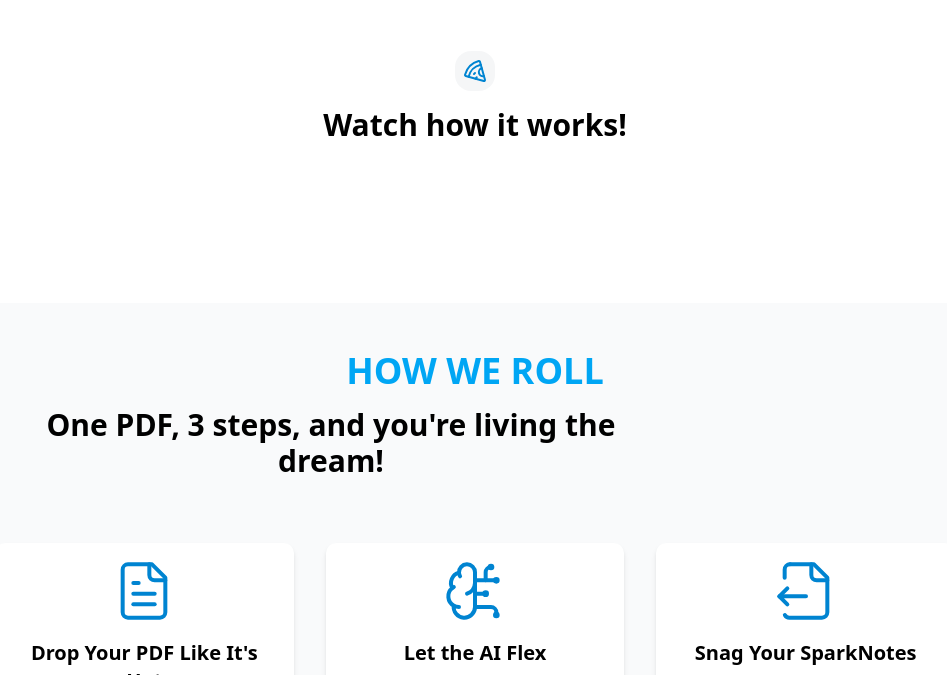
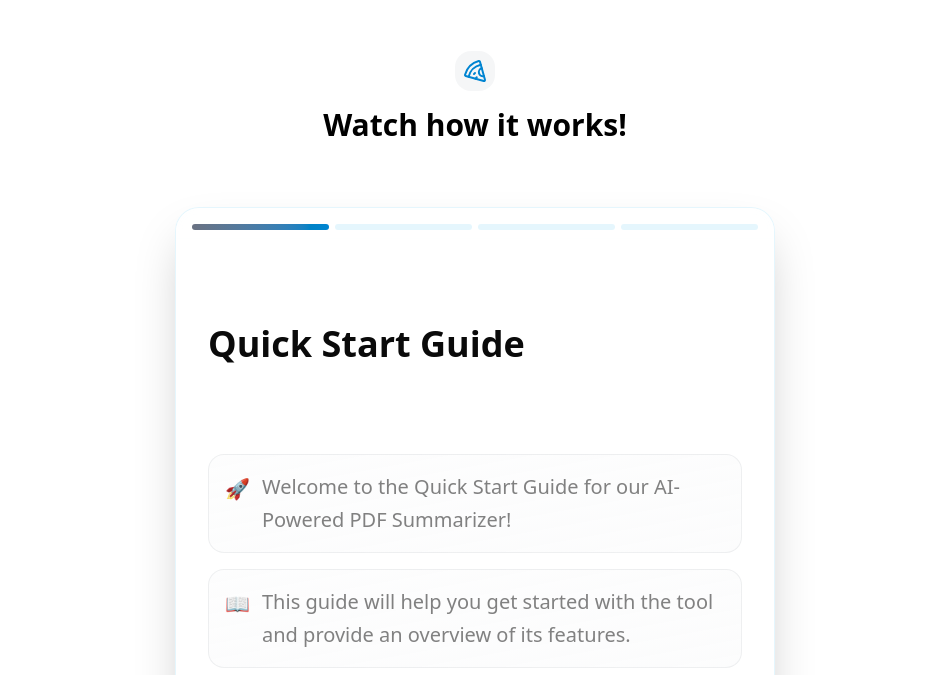
Before and after one commit to vvduth/ai-summary, a Next.js app: page / in a window 1280 px wide. Shown: the part 585-1260 px from the top of the page, without its empty margins (165-1112 px from the left). Built offline with nearby package versions, Linux system fonts and the light colour scheme; no server answers.

Commit message:
feat: enhance UI with motion effects and improve summary viewer interactions

```diff
--- a/app/constants.ts
+++ b/app/constants.ts
@@ -1,4 +1,5 @@
 import { PricingPlan } from "@/components/home/pricing-section";
+import { scale } from "motion/react";
 
 export const plans: PricingPlan[] = [
   {
@@ -65,3 +66,28 @@ export const containerVariannts = {
     }
   }
 }
+
+export const itemVariants = {
+  hidden: {
+    opacity: 0,
+    y: 50,
+  },
+  visible: {
+    opacity: 1,
+    y: 0,
+    transition: {
+      duration: 0.5,
+      ease: "easeInOut",
+    },
+  }
+}
+
+export const buttonVariants = {
+ scale: 1.05,
+ transition: {
+  type: "spring",
+  stiffness: 300,
+  damping: 20,
+  mass: 0.5,
+ }
+}
--- a/components/home/demo-section.tsx
+++ b/components/home/demo-section.tsx
@@ -1,29 +1,71 @@
-import { Pizza } from 'lucide-react'
-import React from 'react'
+import { Pizza } from "lucide-react";
+import React from "react";
+import { MotionDiv, MotionH3 } from "../common/motion-wrapper";
+import SummaryViewer from "../summaries/SummaryViewer";
+
+const DEMO_SUMMARY: { role: string; content: string } = {
+  role: "assistant",
+  content: `# Quick Start Guide\n
+. 🚀 Welcome to the Quick Start Guide for our AI-Powered PDF Summarizer!\n
+. 📖 This guide will help you get started with the tool and provide an overview of its features.\n
+
+# Installation
+. 💾 To install the AI-Powered PDF Summarizer, follow these steps:
+. ⬇️ Download the installer from our website.
+. 🖱️ Run the installer and follow the on-screen instructions.
+. 🚀 Launch the application after installation is complete.
+
+# Features
+. 📤 Upload PDF files for instant summarization.
+. 📝 View and copy concise summaries.
+. 💾 Save summaries to your dashboard for later reference.
+
+# Get Started
+. 📂 Click the upload button to select your PDF.
+. ⏳ Wait for the AI to process and summarize your document.
+. ✅ Review your summary and save it if you wish.`,
+};
 
 const DemoSection = () => {
   return (
-    <section className='relative'>
-      <div className='py-12 lg:py-24 max-w-5xl mx-auto
-      px-4 sm:px-6 lg:px-8 lg:pt-12'>
-        <div className='flex flex-col items-center text-center'>
-            <div className='inline-flex  items-center justify-center
+    <section className="relative">
+      <div
+        className="py-12 lg:py-24 max-w-5xl mx-auto
+      px-4 sm:px-6 lg:px-8 lg:pt-12"
+      >
+        <div className="flex flex-col items-center text-center space-y-4">
+          <div
+            className="inline-flex  items-center justify-center
             p-2 rounded-2xl bg-gray-100/80 backdrop-blur-xs
-            border-gray-500/20 mb-4'>
-            <Pizza className='h-6 w-6 text-sky-600 '/>
-            </div>
-            <div className='text-center mb-16'>
-            <h3 className='font-bold text-3xl max-w-2xl mx-auto px-4 sm:px-6'>
-                Watch how it works!
-            </h3>
-            </div>
-            <div className='flex justify-center items-center px-2 sm:px-4 lg:px-6'>
+            border-gray-500/20 mb-4"
+          >
+            <Pizza className="h-6 w-6 text-sky-600 " />
+          </div>
+          <div className="text-center mb-16">
+            <MotionH3
+              initial={{ opacity: 0, y: 20 }}
+              whileInView={{ opacity: 1, y: 0 }}
+              transition={{ duration: 0.5, delay: 0.2 }}
+              className="font-bold text-3xl max-w-2xl mx-auto px-4 sm:px-6"
+            >
+              Watch how it works!
+            </MotionH3>
+          </div>
+
+        </div>
+        <div className="flex justify-center items-center px-2 sm:px-4 lg:px-6">
             {/* sammry viewer */}
-            </div>
-        </div>
+            <MotionDiv
+              initial={{ opacity: 0 }}
+              whileInView={{ opacity: 1 }}
+              transition={{ duration: 0.5, delay: 0.4 }}
+            >
+              <SummaryViewer summary={DEMO_SUMMARY} />
+            </MotionDiv>
+          </div>
       </div>
     </section>
-  )
-}
+  );
+};
 
-export default DemoSection
+export default DemoSection;
--- a/components/home/hero-section.tsx
+++ b/components/home/hero-section.tsx
@@ -3,8 +3,8 @@ import { Button } from "../ui/button";
 import { ArrowRight, Sparkles } from "lucide-react";
 import { Badge } from "../ui/badge";
 import Link from "next/link";
-import { MotionSection } from "../common/motion-wrapper";
-import { containerVariannts } from "@/app/constants";
+import { MotionDiv, MotionH1, MotionH2, MotionSection, MotionSpan } from "../common/motion-wrapper";
+import { buttonVariants, containerVariannts, itemVariants } from "@/app/constants";
 
 const HeroSection = () => {
   return (
@@ -32,7 +32,10 @@ const HeroSection = () => {
         </Badge>
       </div>
 
-      <h1 className="font-bold py-6 text-center">
+      <MotionH1
+        variants={itemVariants}
+
+      className="font-bold py-6 text-center">
         Turn your PDFs into{" "}
         <span className="relative inline-block">
           <span className="relative z-10 px-2">snappy</span>
@@ -42,16 +45,19 @@ const HeroSection = () => {
           ></span>
         </span>{" "}
         summaries
-      </h1>
+      </MotionH1>
 
-      <h2
+      <MotionH2
+      variants={itemVariants}
         className="text-lg sm:text-xl lg:text-2xl text-center px-4
       lg:px-0 lg:max-w-4xl text-gray-600"
       >
         {" "}
         Get the gist of your docs in no time, no sweat{" "}
-      </h2>
-      <div>
+      </MotionH2>
+      <MotionDiv
+      variants={itemVariants}
+      whileHover={buttonVariants}>
         <Button
           className=" text-white mt-6
       text-base sm:text-lg lg:text-xl rounded-full px-8 sm:px-1 md:px-8
@@ -60,11 +66,11 @@ const HeroSection = () => {
         >
           <Link className="flex items-center" href={"/#pricing"}>
             {" "}
-            <span>Give it a whirl</span>
+            <MotionSpan whileHover={buttonVariants}>Give it a whirl</MotionSpan>
             <ArrowRight className="animate-pulse" />
           </Link>
         </Button>
-      </div>
+      </MotionDiv>
     </MotionSection>
   );
 };
--- a/components/home/how-it-works.tsx
+++ b/components/home/how-it-works.tsx
@@ -1,5 +1,6 @@
 import { BrainCircuit, FileOutput, FileText, MoveRight } from "lucide-react";
 import React from "react";
+import { MotionDiv, MotionH2, MotionH3 } from "../common/motion-wrapper";
 
 type Step = {
   icon: React.ReactNode;
@@ -31,21 +32,33 @@ const HowItWorks = () => {
       px-4 sm:px-6 lg:px-8 lg:pt-12"
       >
         <div className="text-center mb-16">
-          <h2 className="font-bold text-4xl uppercase mb-4 text-sky-500">
+          <MotionH2
+          initial={{ opacity: 0, y: 20 }}
+          whileInView={{ opacity: 1, y: 0 }}
+          transition={{ duration: 0.5 }}
+          className="font-bold text-4xl uppercase mb-4 text-sky-500">
             How we roll
-          </h2>
-          <h3 className="font-bold text-center text-3xl max-w-2xl mask-auto">
+          </MotionH2>
+          <MotionH3
+           initial={{ opacity: 0, y: 20 }}
+          whileInView={{ opacity: 1, y: 0 }}
+          transition={{ duration: 0.5, delay: 0.2 }}
+          className="font-bold text-center text-3xl max-w-2xl mask-auto">
             One PDF, 3 steps, and you're living the dream!
-          </h3>
+          </MotionH3>
         </div>
         <div
           className="grid grid-cols-1 md:grid-cols-3 gap-8
         max-w-6xl mx-auto relative"
         >
           {steps.map((step, index) => (
-            <div key={index} className="">
+            <MotionDiv
+              initial={{ opacity: 0, y: 50 }}
+              whileInView={{ opacity: 1, y: 0 }}
+              transition={{ duration: 0.5, delay: index * 0.2 }}
+            key={index} className="">
               <StepItem key={index} {...step} />
-            </div>
+            </MotionDiv>
           ))}
         </div>
       </div>
--- a/components/summaries/ContentSection.tsx
+++ b/components/summaries/ContentSection.tsx
@@ -1,4 +1,6 @@
 import React from "react";
+import { MotionDiv } from "../common/motion-wrapper";
+import { containerVariannts, itemVariants } from "@/app/constants";
 
 interface Props {
   title: string;
@@ -28,7 +30,8 @@ function parseEmojiPoint(content: string) {
 const EmojiPoint = ({ point, index }: { index: number; point: string }) => {
   const { emoji, text } = parseEmojiPoint(point) ?? {};
   return (
-    <div
+    <MotionDiv
+      variants={itemVariants}
       key={`point-${index}`}
       className={`group relative bg-linear-to-br
           from-gray-200/[0.08]
@@ -52,13 +55,14 @@ text-muted-foreground/90 leading-relaxed"
           {text}
         </p>
       </div>
-    </div>
+    </MotionDiv>
   );
 };
 
 const RegularPoint = ({ point, index }: { index: number; point: string }) => {
   return (
-    <div
+    <MotionDiv
+      variants={itemVariants}
       key={`point-${index}`}
       className={`group relative bg-linear-to-br
           from-gray-200/[0.08]
@@ -80,28 +84,37 @@ const RegularPoint = ({ point, index }: { index: number; point: string }) => {
           {point}
         </p>
       </div>
-    </div>
+    </MotionDiv>
   );
 };
 
 const ContentSection = ({ title, points }: Props) => {
   return (
-    <div className="space-y-4">
+    <MotionDiv
+      variants={containerVariannts}
+      initial="hidden"
+      animate="visible"
+      exit="exit"
+      transition={{ duration: 0.5 }}
+      key={points.join("")}
+      className="space-y-4"
+    >
       {points.map((point, index) => {
         const { isNumbered, isMainPoint, hasEmoji, isEmpty } =
           parsePoint(point);
 
         if (isEmpty) return null;
 
-        if (hasEmoji || isMainPoint) {
-          return <EmojiPoint
-            key={`point-${index}`}
-
-          index={index} point={point} />;
+        if (hasEmoji && isMainPoint) {
+          return (
+            <EmojiPoint key={`point-${index}`} index={index} point={point} />
+          );
         }
-        return <RegularPoint key={`point-${index}`} index={index} point={point} />;
+        return (
+          <RegularPoint key={`point-${index}`} index={index} point={point} />
+        );
       })}
-    </div>
+    </MotionDiv>
   );
 };
 
--- a/components/summaries/SummaryViewer.tsx
+++ b/components/summaries/SummaryViewer.tsx
@@ -4,6 +4,7 @@ import { Card, CardContent, CardHeader, CardTitle } from "../ui/card";
 import { NavigationControls } from "./NavigationControls";
 import ProgressBar from "./ProgressBar";
 import ContentSection from "./ContentSection";
+import { MotionDiv } from "../common/motion-wrapper";
 
 const parseSection = (section: string) => {
   const [title, ...content] = section.split("\n");
@@ -85,7 +86,16 @@ const SummaryViewer = ({
       sections={sections}
       currentSection={currentSection}
      />
-        <div className="h-full overflow-y-auto scrollbar-hide
+        <MotionDiv
+        key={currentSection}
+        initial={{ opacity: 0, y: 20 }}
+        whileInView={{
+          opacity: 1,
+
+        }}
+        transition={{ duration: 0.3 }}
+        exit={{ opacity: 0, y: 20 }}
+        className="h-full overflow-y-auto scrollbar-hide
         pt-12 sm:pt-16 pb-20 sm:pb-24">
           <div className="px-4 sm:px-6">
             <SectionTitle title={sections[currentSection]?.title || ''} />
@@ -94,7 +104,7 @@ const SummaryViewer = ({
               points={sections[currentSection]?.points || []}
             />
           </div>
-        </div>
+        </MotionDiv>
         <NavigationControls
           currentSection={currentSection}
           totalSections={sections.length}
```
